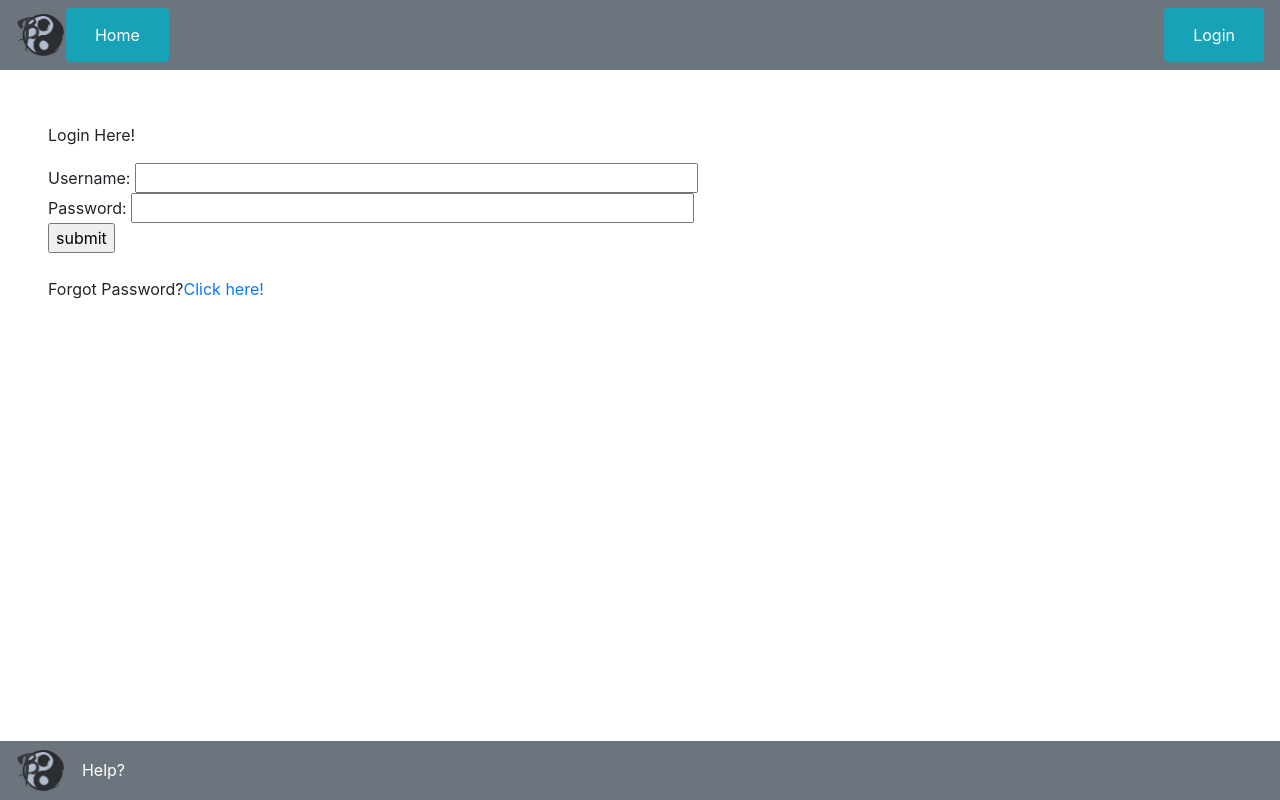
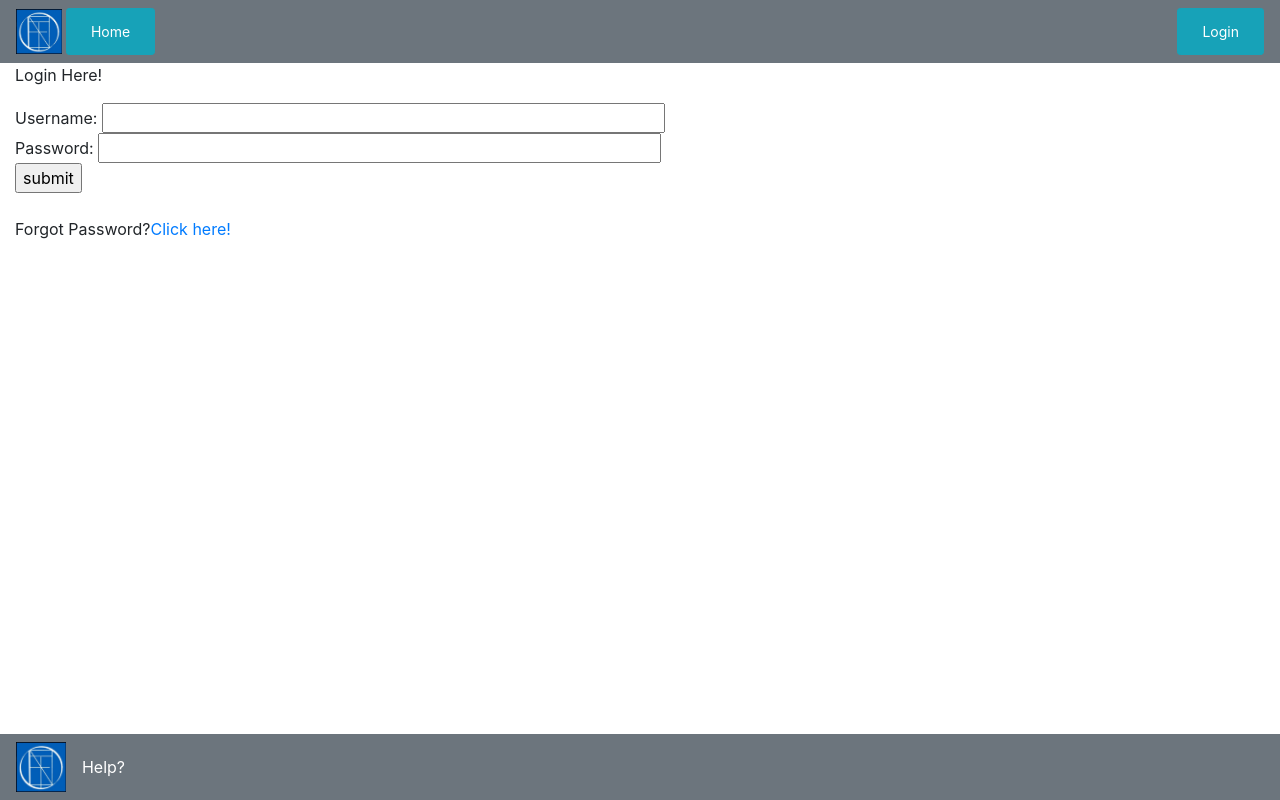
Before and after one commit to Ieuz/StudentConnect, a Django app: page /StudentConnect/login/ in a window 1280 px wide. Run offline with Django 3.2, Linux system fonts and the light colour scheme.

Commit message:
Merged together all code from all sources

```diff
--- a/StudentConnectApp/views.py
+++ b/StudentConnectApp/views.py
@@ -89,7 +89,7 @@ def editMyAccount(request):
     form = StudentProfileEditForm(instance=userList)
 
     if request.method == "POST":
-        form = StudentProfileEditForm(request.POST)
+        form = StudentProfileEditForm(request.POST, instance=userList)
         if form.is_valid():
             form.save()
 
@@ -253,12 +253,16 @@ def user_login(request):
                 login(request, user)
                 return redirect(reverse('StudentConnect:index'))
             else:
-                return HttpResponse("Your StudentAccount account is disabled.")
+                messages.error(request, "Your StudentAccount account is disabled.")
         else:
-            print(f"Invalid login details: {username}, {password}")
-            return HttpResponse("Invalid login details supplied.")
+            messages.error(request, f"Invalid login details: {username}, {password}")
     else:
-        return render(request, 'StudentConnect/login.html')
+        username = request.POST.get('username')
+        password = request.POST.get('password')
+
+    return render(request, 'StudentConnect/login.html',
+                    context={'username': username,
+                            'password': password})
 
 # Changed logout to redirect to home rather than index
 @login_required
--- a/templates/studentConnect/Base.html
+++ b/templates/studentConnect/Base.html
@@ -5,11 +5,6 @@
 
     <head>
 
-        <style>
-p.pad {
-  padding-top: 5%;
-}
-</style>
         {% block meta_block %}
 
         {% endblock %}
@@ -28,42 +23,45 @@ p.pad {
                 Home
             {% endblock %}
         </title>
-    </head>
-    <body class="d-flex flex-column min-vh-100">
 
         <!-- Top nav bar -->
-        <nav class="navbar navbar-expand-sm bg-secondary fixed-top">
-        	<img src="{{ MEDIA_URL}}logo.png" alt="Logo" width=4% height=auto>
+        <nav class="navbar container-fluid navbar-expand-sm bg-secondary float-none">
+            <img src="{{ MEDIA_URL}}StudentConnect.png" alt="Logo" width=4% height=auto class="pr-1">
 
                 {% if user.is_authenticated %}
                 <div>
-	            <button type="button" class="btn btn-info navbar-btn"><a class="nav-link text-white" href="{% url 'StudentConnect:Home' %}">Home</a></button>
-	            <button type="button" class="btn btn-info navbar-btn"><a class="nav-link text-white" href="{% url 'StudentConnect:myAccount' %}">My Account</a></button>
-	            <button type="button" class="btn btn-info navbar-btn"><a class="nav-link text-white" href="{% url 'StudentConnect:myMatches' %}">My Matches</a></button>
+                <button type="button" class="btn btn-info navbar-btn btn-sm"><a class="nav-link text-white" href="{% url 'StudentConnect:Home' %}">Home</a></button>
+                <button type="button" class="btn btn-info navbar-btn btn-sm"><a class="nav-link text-white" href="{% url 'StudentConnect:myAccount' %}">My Account</a></button>
+                <button type="button" class="btn btn-info navbar-btn btn-sm"><a class="nav-link text-white" href="{% url 'StudentConnect:myMatches' %}">My Matches</a></button>
                 </div>
                 <div class="ml-auto">
                 <span class="navbar-text">Welcome back to Student Connect {{ user.username }}</span>
-	            <button type="button" class="btn btn-info navbar-btn"><a class="nav-link text-white" href="{% url 'StudentConnect:logout' %}">Logout</a></button>
+                <button type="button" class="btn btn-info navbar-btn btn-sm"><a class="nav-link text-white" href="{% url 'StudentConnect:logout' %}">Logout</a></button>
                 </div>
                 {% else %}
-	            <button type="button" class="btn btn-info navbar-btn"><a class="nav-link text-white" href="{% url 'StudentConnect:Home' %}">Home</a></button>
+                <button type="button" class="btn btn-info navbar-btn btn-sm"><a class="nav-link text-white" href="{% url 'StudentConnect:Home' %}">Home</a></button>
                 <div class="ml-auto">
-	            <button type="button" class="btn btn-info navbar-btn"><a class="nav-link text-white" href="{% url 'StudentConnect:login' %}">Login</a></button>
+                <button type="button" class="btn btn-info navbar-btn btn-sm"><a class="nav-link text-white" href="{% url 'StudentConnect:login' %}">Login</a></button>
                 </div>
                 {% endif %}
         </nav>
 
+    </head>
+    <body class="d-flex flex-column min-vh-100 ">
 
-        <div class="container-fluid p-5">
-            <p class="pad"> </p>
+
+
+
+        <div class="container-fluid float-left ">
+
             {% block body_block %}
             {% endblock %}
-            <p class="pad"> </p>
+            <p style="padding-top: 5%;">
         </div>
 
         <!--Bottom Navbar -->
         <footer class="navbar navbar-expand-sm bg-secondary fixed-bottom mt-5">
-        	<img src="{{ MEDIA_URL}}logo.png" alt="Logo" width=4% height=auto>
+        	<img src="{{ MEDIA_URL}}StudentConnect.png" alt="Logo" width=4% height=auto>
             <a class="text-white nav-link" href="{% url 'StudentConnect:Help' %}" >Help?</a></button>
         </footer>
 
--- a/templates/studentConnect/help.html
+++ b/templates/studentConnect/help.html
@@ -14,7 +14,5 @@
     You will be prompted to answer a few simple questions, and we will match you with other students!</p>
 <h4><span style="color: #008080;">I forgot my password! What should I do?</span></h4>
 <p>You can request a password reset on our <a href="{% url 'StudentConnect:login' %}">login</a> page.</p>
-<p><strong><span style="color: #008080;">How do I connect my social media to my account?</span></strong></p>
-<p>In your <a href="{% url 'StudentConnect:Profile' %}">profile</a> page,
-    click the 'Connect Social Media' button. You will be prompted to enter your information there!</p>
+
 {% endblock %}
--- a/templates/studentConnect/home.html
+++ b/templates/studentConnect/home.html
@@ -7,7 +7,7 @@
 
 {% block body_block %}
 	<h1 class="">Welcome to Student Connect</h1>
-	<div class="w-25 p-3 float-left">
+	<div class="w-50 p-3 float-left">
     	<p> StudentConnect is a fun fast way to find like minded students
     		that are close to you! Answer a series of questions and match with
     		other students who think the same. You can even find out where the
@@ -16,7 +16,7 @@
     	</p>
     </div>
     <div class="float-right">
-    	<img src="{{ MEDIA_URL}}logo.png" alt="Logo" width=80% height=auto>
+    	<img src="{{ MEDIA_URL}}StudentConnect.png" alt="Logo" width=80% height=auto>
     </div>
 
     <div class="container float-left">
--- a/templates/studentConnect/login.html
+++ b/templates/studentConnect/login.html
@@ -13,6 +13,13 @@
         <br />
         Password: <input type="password" name="password" value="" size="50" />
         <br />
+
+        {% if messages %}
+        {% for message in messages %}
+        <p>{{ message }}</p>
+        {% endfor %}
+        {% endif %}
+
         <input type="submit" value="submit" />
     </form>
 
--- a/templates/studentConnect/myAccount.html
+++ b/templates/studentConnect/myAccount.html
@@ -10,7 +10,7 @@
     <h1 class="">My Account</h1>
 {% endblock %}
 {% block profile_block %}
-    <div class="container-fluid p-3 float-left">
+    <div class="container-fluid mb-5 float-left">
         <a class="text-white" href="{% url 'StudentConnect:editMyAccount' %}"><button type="button" class="btn btn-info btn-lg">
             Edit Information
         </button></a>
--- a/templates/studentConnect/myMatches.html
+++ b/templates/studentConnect/myMatches.html
@@ -12,7 +12,7 @@
         {% for match in userInfo.matches.all %}
         <li><a href="{% url 'StudentConnect:otherProfiles' match.user.username %}">{{ match }}</a></li>
         {% empty %}
-        <li>Oh no you have no matches! You might have not answered the questions!</li>
+        <li>Oh no you have no matches! You might have not answered the questions or need to reload the page!</li>
         <button type="button" class="btn btn-info btn-lg">
             <a class="text-white" href="{% url 'StudentConnect:findMatches' %}">
                 Click here to find your Matches!
--- a/templates/studentConnect/register.html
+++ b/templates/studentConnect/register.html
@@ -9,6 +9,7 @@
 <h1>Register for StudentConnect</h1>
 {% if registered %}
 <strong>thank you for registering!</strong>
+<meta http-equiv="refresh" content="5;url='{% url 'StudentConnect:Home' %}'" />
 {% else %}
 <strong>register here!</strong><br />
 <form id="student_form" method="post" action="{% url 'StudentConnect:register' %}"
```
Also changed, not shown: static/css/style.css (deleted, +0 -74 lines), StudentConnectApp/migrations/0016_student_facebook_username.py (added), media/BenLofi_sZCzEOt.png (added), media/StudentConnect.png (added), media/download.png (added), media/logo_8G46uWo.png (added), media/logo_8G46uWo_htcibdw.png (added), static/bootstrap4.2.1/css/bootstrap-grid.css, static/bootstrap4.2.1/css/bootstrap.css, static/css/help.css (deleted). Lines whose indentation alone changed are shown as unchanged.
